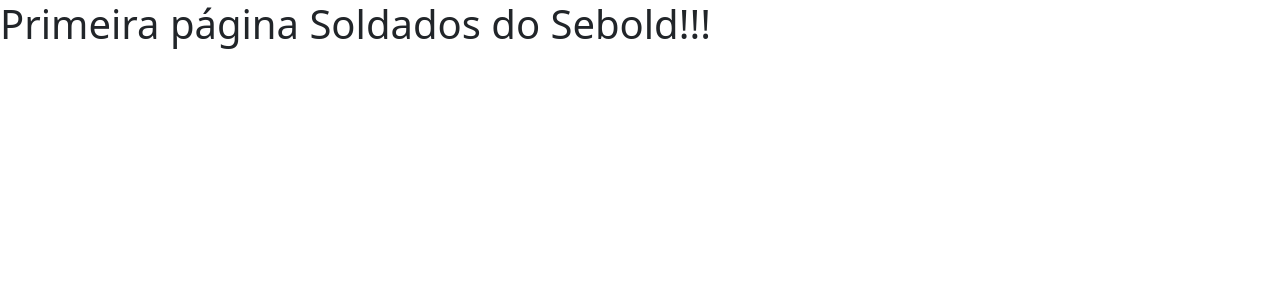
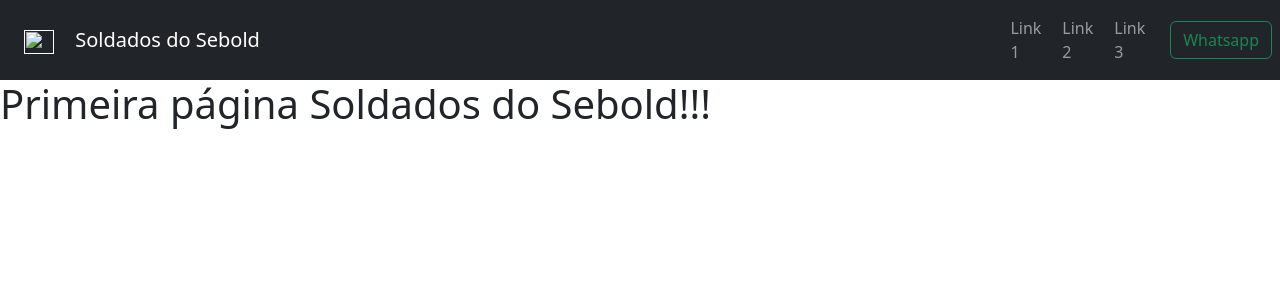
Before and after one commit to ericneuhaus/SoldadosDoSebold, a Django app: page / in a window 1280 px wide. Shown: the top 300 px of the page. Run offline with Django 4.2, Linux system fonts and the light colour scheme.

Commit message:
Commit 2

```diff
--- a/home/templates/base.html
+++ b/home/templates/base.html
@@ -12,6 +12,27 @@
     <title>Soldados do Sebold</title>
 </head>
 <body>
+    <nav class="navbar navbar-expand-lg sticky-top navbar-dark bg-dark">
+        <div class="container-fluid">
+            <div class="container">
+                <a class="navbar-brand" href="">
+                  <img src="" alt="" width="30" height="24">
+                </a>
+                <a class="navbar-brand" href="#">Soldados do Sebold</a>
+            </div>
+            <button class="navbar-toggler" type="button" data-bs-toggle="collapse" data-bs-target="#navbarNavAltMarkup" aria-controls="navbarNavAltMarkup" aria-expanded="false" aria-label="Toggle navigation">
+                <span class="navbar-toggler-icon"></span>
+            </button>
+            <div class="collapse navbar-collapse" id="navbarNavAltMarkup">
+                <div class="navbar-nav">
+                    <a class="nav-link" href="#">Link 1</a>
+                    <a class="nav-link" href="#">Link 2</a>
+                    <a class="nav-link" href="#">Link 3</a>
+                </div>
+            </div>
+            </div>
+        <button class="btn btn-outline-success me-2" type="button">Whatsapp</button>
+    </nav>
     <h1>Primeira página Soldados do Sebold!!!</h1>
 </body>
 </html>
```
